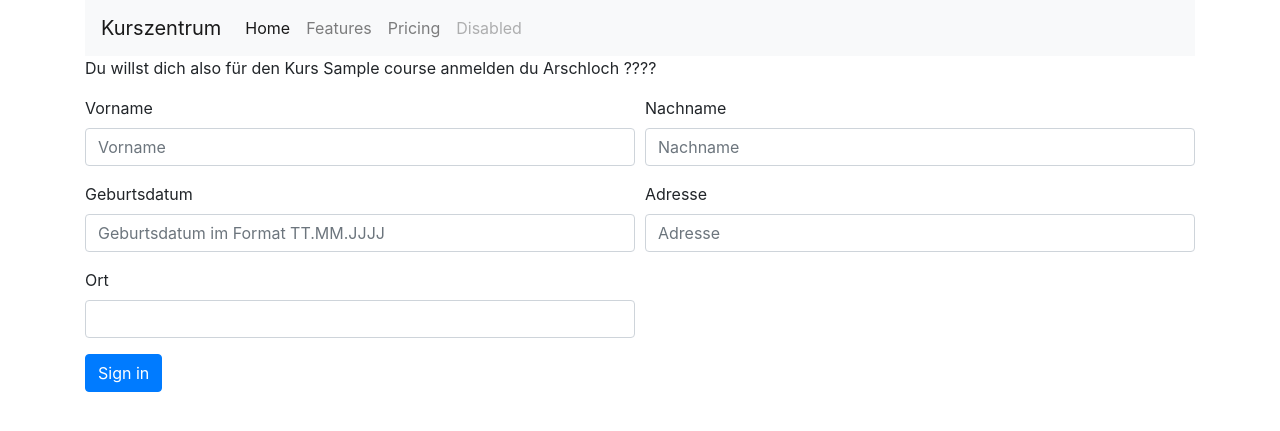
After one commit to MrBroccoli128/PROG2, a Flask app: template templates/anmeldung_kurs.html in a window 1280 px wide. The commit adds this page. Shown: the top 431 px of the page. Run offline with Flask 2, Linux system fonts and the light colour scheme; the template is opened without the code that fills it: most values are stand-ins (such as "Sample title", 1, 10 or a date in 2020); some libraries are stand-ins or nearby versions.

Commit message:
Definiton neuer Aufgabe Vorbereitung Projektaufgabe

```diff
--- a/__init__.py
+++ b/__init__.py
@@ -2,13 +2,13 @@ from flask import Flask, render_template, request, flash, url_for, redirect
 from user_functions import verify_login
 from kurs_mgmt import *
 
-app = Flask("__main__")
+app = Flask('__main__')
 
 
 # Weiterleitung auf das Loginfenster wenn auf das Rootverzeichnis zugegriffen wird
-@app.route("/")
+@app.route('/')
 def root():
-    return redirect(url_for("main"))
+    return redirect(url_for('main'))
 
 
 @app.route("/login/", methods=['GET', 'POST'])
@@ -21,7 +21,7 @@ def login():
         if verify_login(att_user, att_pass) is True:
             flash(att_pass)
             flash(att_user)
-            return render_template('main.html')
+            return redirect(url_for('main'))
         else:
             return render_template('login.html')
     return render_template('login.html')
@@ -33,16 +33,33 @@ def main():
         c_list = get_course_list()
         return render_template('main.html', c_list=c_list.items())
     elif request.method == 'POST':
-        return "ok"
+        return redirect(url_for('signup', course=str(request.form['signup'])))
 
+
+@app.route("/main/signup", methods=['GET', 'POST'])
+def signup():
+    if request.method == 'POST':
+        course = request.args['course']
+        sign_vorname = str(request.form['vorname'])
+        sign_nachname = str(request.form['nachname'])
+        sign_geb = str(request.form['geb'])
+        sign_address = str(request.form['address'])
+        sign_ort = str(request.form['ort'])
+
+        add_student(sign_vorname, sign_nachname, sign_geb, sign_address, sign_ort, course)
+
+        return "fick dich du Arschloch"
+    else:
+        course = request.args['course']
+        return render_template('anmeldung_kurs.html', course=course)
 
 
 # 404 Error abfangen
 @app.errorhandler(404)
 def page_not_found(e):
-    return render_template("404.html")
+    return render_template('404.html')
 
 
-if __name__ == "__main__":
+if __name__ == '__main__':
     app.secret_key = 'super secret key'
     app.run(debug=True, port=5000)
--- a/data/kursliste.json
+++ b/data/kursliste.json
@@ -1 +1 @@
-{"Schwimmen": ["In diesem Kurs lernt man Schwimmen", [2020, 6, 24], [18, 0, 0], "Schwimmbad Chur", 3, 10, "Hans Friederich", [["Michael", "Greuter", [1999, 4, 11], "Heiliger Weg 2", "Chur"], ["Vanessa", "Herbst", [1998, 2, 21], "Nichtheilig 2", "Flims"]]], "Mountainbiken": ["Fahrrad fahren in den Bergen", [2020, 9, 2], [17, 30, 0], "Laax Talstation", 2, 8, "Sybille Tschan", [["Mark", "Neumann", [1998, 2, 1], "Grosse Strasse 132", "Landquart"], ["Laura", "Graf", [1997, 12, 21], "Bikerweg 12", "Thusis"]]]}
+{"Schwimmen": ["In diesem Kurs lernt man Schwimmen", [2020, 6, 24], [18, 0, 0], "Schwimmbad Chur", 3, 10, "Hans Friederich", [["Michael", "Greuter", [1999, 4, 11], "Heiliger Weg 2", "Chur"], ["Vanessa", "Herbst", [1998, 2, 21], "Nichtheilig 2", "Flims"], ["Richard", "Tex", ["18", "12", "2022"], "Strasse 123", "Nirgendwo"], ["Richard", "Tex", ["18", "12", "2022"], "Strasse 123", "Nirgendwo"]]], "Mountainbiken": ["Fahrrad fahren in den Bergen", [2020, 9, 2], [17, 30, 0], "Laax Talstation", 2, 8, "Sybille Tschan", [["Mark", "Neumann", [1998, 2, 1], "Grosse Strasse 132", "Landquart"], ["Laura", "Graf", [1997, 12, 21], "Bikerweg 12", "Thusis"]]]}
--- a/kurs_mgmt.py
+++ b/kurs_mgmt.py
@@ -1,8 +1,8 @@
 from json import dumps, loads
-from datetime import date, time
+from datetime import datetime
 
-KURSLISTE_FILENAME = "kursliste"
-
+COURSELIST_FILENAME = "kursliste"
+STUDENT_LIST_LOCATION = 7
 def init_gen_kursliste():
     # Key ist der Kursname -> Problem Kurse mit gleichen Namen sind nicht möglich
     kursliste = {"Schwimmen": ["In diesem Kurs lernt man Schwimmen",  # Beschreibung
@@ -56,7 +56,25 @@ def load_json(filename):
 
 def get_course_list():
 
-    return load_json(KURSLISTE_FILENAME)
+    return load_json(COURSELIST_FILENAME)
 
 
-save_json(KURSLISTE_FILENAME, init_gen_kursliste())
+def add_student(sign_vorname, sign_nachname, sign_geb, sign_address, sign_ort, course):
+
+    # Abholen der aktuellen Daten
+    courselist = get_course_list()
+
+    # Formatierung des eingegeben Geburtsdatums in einen tuple
+    geb = tuple(str(datetime.strptime(sign_geb, '%d.%m.%Y').strftime('%d/%m/%Y')).split('/'))
+
+    # Zusammensetzen aller Informationen zu einer Liste
+    temp_list = [sign_vorname, sign_nachname, geb, sign_address, sign_ort]
+
+    # Update des Dicts
+    courselist[course][STUDENT_LIST_LOCATION].append(temp_list)
+
+    # Speichern auf das Filesystem
+    save_json(COURSELIST_FILENAME, courselist)
+
+
+#save_json(KURSLISTE_FILENAME, init_gen_kursliste())
--- /dev/null
+++ b/templates/anmeldung_kurs.html
@@ -0,0 +1,38 @@
+{% extends "header.html" %}
+
+{% block body %}
+
+<p>Du willst dich also für den Kurs {{course}} anmelden du Arschloch ????</p>
+
+<form  class="form-signin" method="POST">
+  <div class="form-row">
+    <div class="form-group col-md-6">
+      <label for="inputVorname">Vorname</label>
+      <input type="text" class="form-control" id="inputVorname" name="vorname" placeholder="Vorname">
+    </div>
+    <div class="form-group col-md-6">
+      <label for="inputNachname">Nachname</label>
+      <input type="text" class="form-control" id="inputNachname" name="nachname" placeholder="Nachname">
+    </div>
+  </div>
+  <div class="form-row">
+    <div class="form-group col-md-6">
+      <label for="inputGeb">Geburtsdatum</label>
+      <input type="text" class="form-control" id="inputGeb" name="geb" placeholder="Geburtsdatum im Format TT.MM.JJJJ">
+    </div>
+    <div class="form-group col-md-6">
+      <label for="inputaddress">Adresse</label>
+      <input type="text" class="form-control" id="inputaddress" name="address" placeholder="Adresse">
+    </div>
+  </div>
+  <div class="form-row">
+    <div class="form-group col-md-6">
+      <label for="inputCity">Ort</label>
+      <input type="text" class="form-control" id="inputCity" name="ort">
+    </div>
+  </div>
+  <button type="submit" class="btn btn-primary">Sign in</button>
+</form>
+
+
+{% endblock %}
--- a/templates/header.html
+++ b/templates/header.html
@@ -12,7 +12,7 @@
 <body>
 <div class="container" style="min-height:100% width:80%">
   <nav class="navbar navbar-expand-lg navbar-light bg-light">
-  <a class="navbar-brand" href="#">Kurszentrum</a>
+  <a class="navbar-brand" href="/">Kurszentrum</a>
   <button class="navbar-toggler" type="button" data-toggle="collapse" data-target="#navbarNavAltMarkup" aria-controls="navbarNavAltMarkup" aria-expanded="false" aria-label="Toggle navigation">
     <span class="navbar-toggler-icon"></span>
   </button>
--- a/templates/main.html
+++ b/templates/main.html
@@ -10,9 +10,7 @@
 {% if content[7]|length < content[5] %}
 
 <div class="card mb-3">
-  <div class="card-header">
-    Kurs  ...
-  </div>
+
   <div class="card-body">
     <h5 class="card-title">{{title}}</h5>
     <p class="card-text">{{content[0]}}
@@ -21,7 +19,7 @@
       <br> Ort: {{content[3]}}
     </p>
     <form class="form-signin" method="POST">
-      <button name="{{title}}" class="btn btn-primary" type="submit">Anmelden</button>
+      <button name="signup" class="btn btn-primary" type="submit" value="{{title}}">Anmelden</button>
     </form>
   </div>
 </div>
```
Also changed, not shown: templates/old/ergebnis.html (deleted, +0 -12 lines), templates/old/index.html (deleted, +0 -13 lines), templates/old/taschenrechner.html (deleted, +0 -26 lines).
